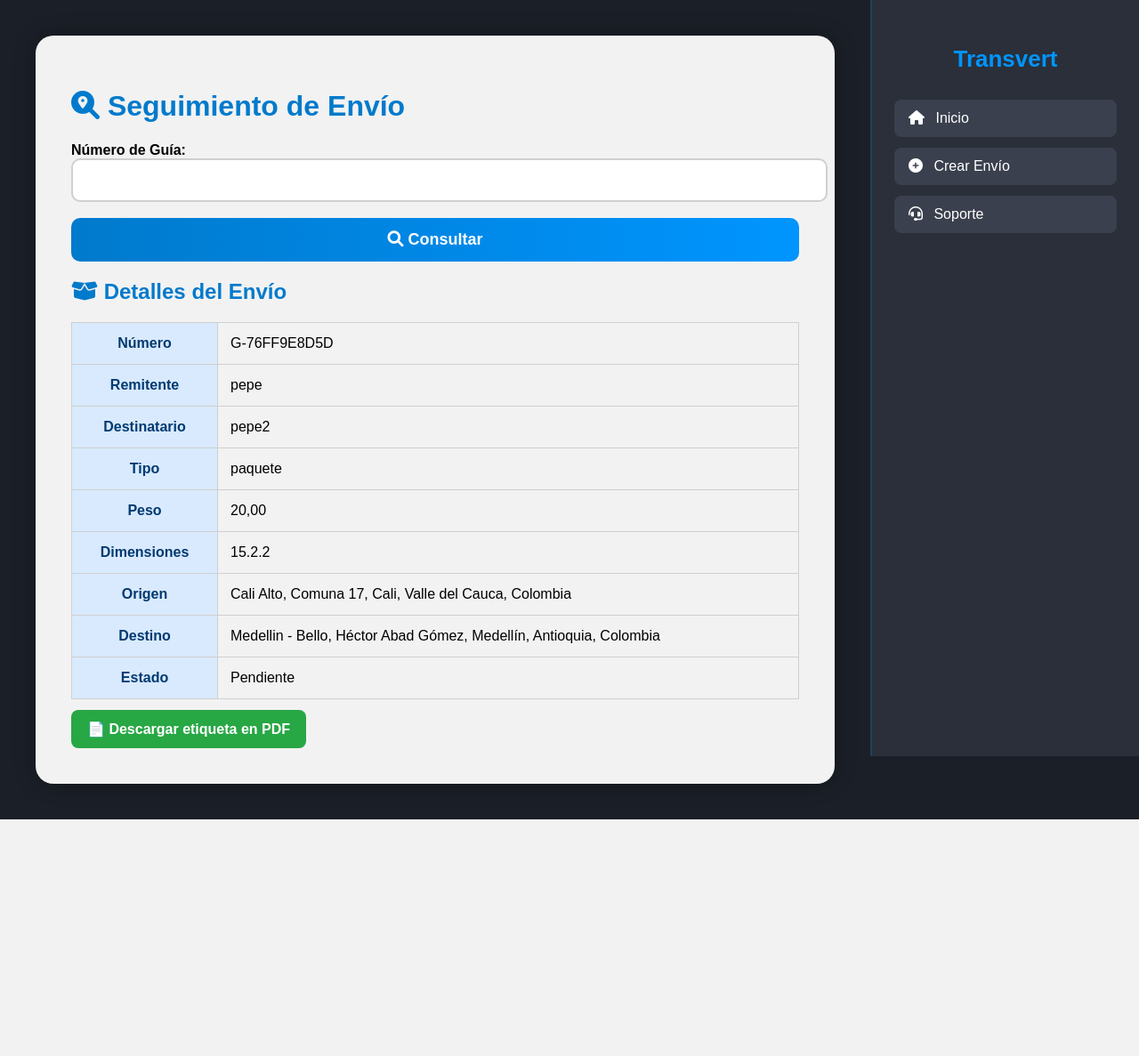
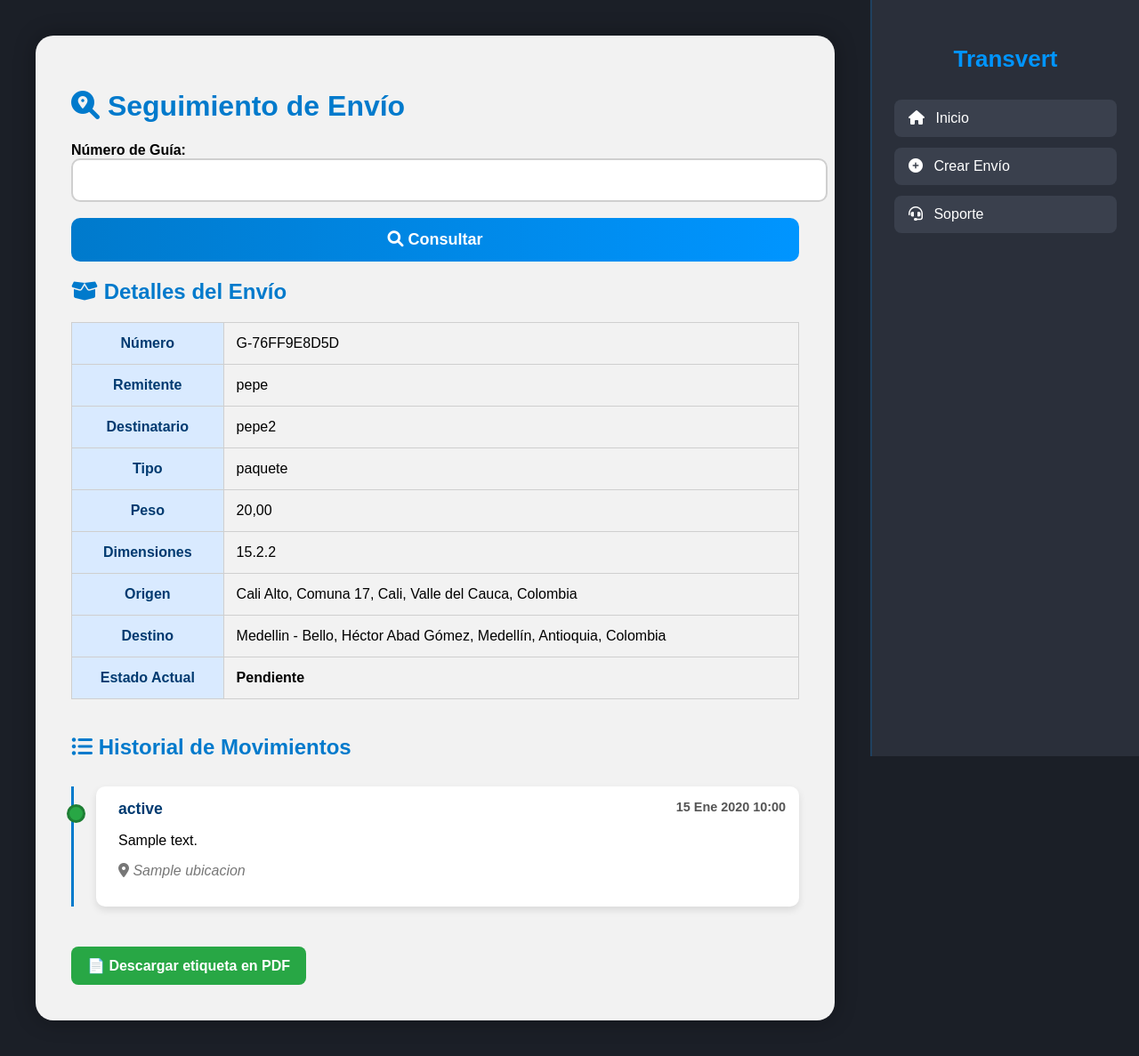
Before and after one commit to davidsn27/Transvert-solutions-, a Django app: template core/templates/seguimiento.html in a window 1280 px wide. Shown: the whole page at 89% size. Before the commit the page ends 921 px from the top, so only its background shows below. Run offline with Django 5.2, Linux system fonts and the light colour scheme; data comes from the database, SQL or seed files in the repository; tables that the repository leaves empty hold one stand-in row (values such as "Sample post"); the template is opened without the code that fills it: values that come from a table or form of the project are taken from there, most other values are stand-ins (such as "Sample title", 1, 10 or a date in 2020).

Commit message:
Enhance seguimiento.html with tracking features
Added tracking timeline and event styles to seguimiento.html.

```diff
--- a/core/templates/seguimiento.html
+++ b/core/templates/seguimiento.html
@@ -6,10 +6,10 @@
     <title>Seguimiento de Envío - Transvert Solutions</title>
     <meta name="viewport" content="width=device-width, initial-scale=1.0">
 
-    <!-- ✅ FONT AWESOME -->
     <link rel="stylesheet" href="https://cdnjs.cloudflare.com/ajax/libs/font-awesome/6.0.0/css/all.min.css">
 
     <style>
+        /* [ESTILOS EXISTENTES] */
         .main-wrapper {
             display: flex;
             min-height: 100vh;
@@ -119,6 +119,65 @@
             font-weight: bold;
             color: #003a70;
         }
+
+        /* [NUEVOS ESTILOS PARA LA TRAZABILIDAD] */
+        .tracking-timeline {
+            margin-top: 30px;
+            padding-left: 25px; /* Espacio para la línea */
+            border-left: 3px solid #007ACC;
+            position: relative;
+        }
+
+        .tracking-event {
+            position: relative;
+            padding: 15px 15px 15px 25px;
+            background: #ffffff;
+            border-radius: 10px;
+            margin-bottom: 20px;
+            box-shadow: 0 4px 8px rgba(0,0,0,0.1);
+        }
+
+        .tracking-event::before {
+            content: '';
+            position: absolute;
+            left: -33px; /* Alinea con la línea */
+            top: 20px;
+            width: 15px;
+            height: 15px;
+            background: #0095FF;
+            border: 3px solid #007ACC;
+            border-radius: 50%;
+            z-index: 1;
+        }
+
+        .tracking-event.final::before {
+            background: #28a745; /* Color verde para el evento final */
+            border-color: #1e7e34;
+        }
+
+        .event-header {
+            display: flex;
+            justify-content: space-between;
+            font-weight: bold;
+            color: #003a70;
+            margin-bottom: 5px;
+        }
+
+        .event-status {
+            font-size: 1.1em;
+        }
+
+        .event-date {
+            font-size: 0.9em;
+            color: #555;
+        }
+
+        .event-location {
+            font-style: italic;
+            color: #777;
+            margin-top: 5px;
+        }
+
     </style>
 </head>
 
@@ -126,7 +185,6 @@
 
 <div class="main-wrapper">
 
-    <!-- ✅ SIDEBAR -->
     <div class="sidebar">
         <h3>Transvert</h3>
 
@@ -149,7 +207,6 @@
         {% endif %}
     </div>
 
-    <!-- ✅ CONTENIDO -->
     <div class="main-content">
         <div class="card">
 
@@ -175,19 +232,42 @@
                     <tr><th>Dimensiones</th><td>{{ envio.dimensiones }}</td></tr>
                     <tr><th>Origen</th><td>{{ envio.direccion_origen }}</td></tr>
                     <tr><th>Destino</th><td>{{ envio.direccion_destino }}</td></tr>
-                    <tr><th>Estado</th><td>{{ envio.estado }}</td></tr>
+                    <tr><th>Estado Actual</th><td><b>{{ envio.estado }}</b></td></tr>
                 </table>
 
-                <!-- ✅ DESCARGA DE ETIQUETA SOLO SI EXISTE -->
+                <h2 style="margin-top: 40px;"><i class="fas fa-list-ul"></i> Historial de Movimientos</h2>
+
+                {% if trazas %}
+                    <div class="tracking-timeline">
+                        {% for traza in trazas reversed %}
+                            <div class="tracking-event {% if forloop.first %}final{% endif %}">
+                                <div class="event-header">
+                                    <span class="event-status">{{ traza.estado_nuevo }}</span>
+                                    <span class="event-date">{{ traza.fecha_hora|date:"d M Y H:i" }}</span>
+                                </div>
+                                <p>{{ traza.descripcion }}</p>
+                                <p class="event-location"><i class="fas fa-map-marker-alt"></i> {{ traza.ubicacion }}</p>
+                            </div>
+                        {% endfor %}
+                    </div>
+                {% else %}
+                    <p style="color: #555;">No se encontró historial de movimientos para esta guía.</p>
+                {% endif %}
+
+
                 {% if envio %}
                 <a href="{% url 'descargar_guia_pdf' envio.id %}"
-                   style="margin-top:12px;display:inline-block;padding:12px 18px;
+                   style="margin-top:25px;display:inline-block;padding:12px 18px;
                           background:#28a745;color:white;border-radius:8px;
                           font-weight:bold;text-decoration:none;">
                    📄 Descargar etiqueta en PDF
                 </a>
                 {% endif %}
 
+
+            {% elif error %}
+                 <h2 style="color: #cc0000; margin-top: 20px;">Error:</h2>
+                 <p style="font-size: 1.1em; color: #cc0000;">{{ error }}</p>
 
             {% endif %}
 
```
